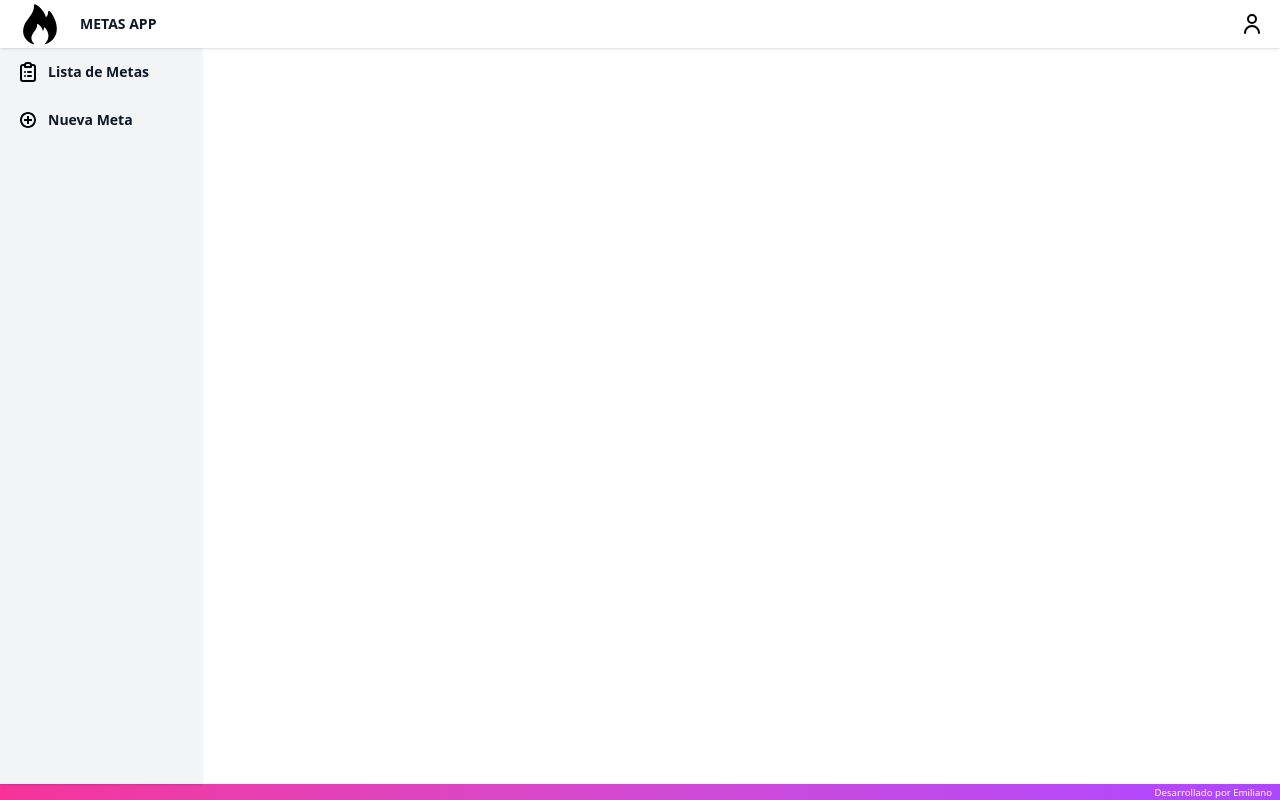
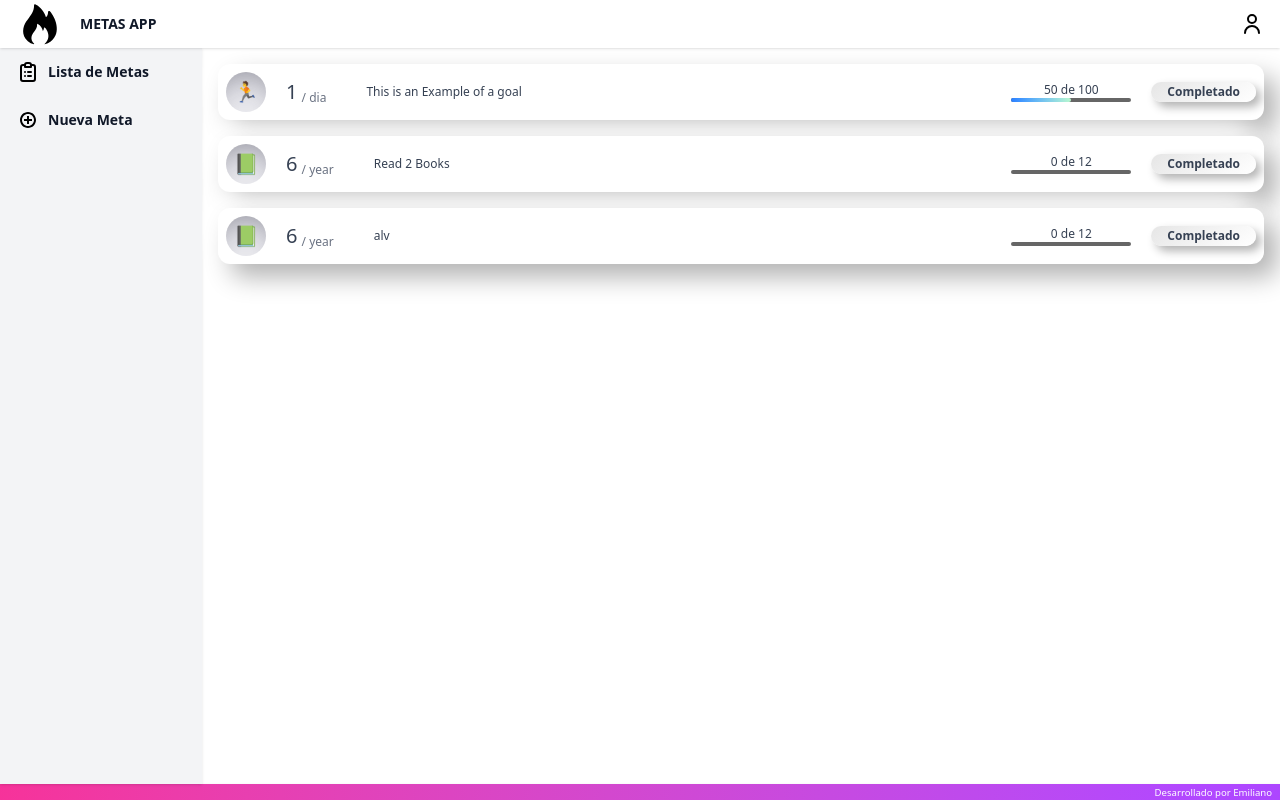
Before and after one commit to emilianoquintero/metas-app, a React (Vite) app: page /lista in a window 1280 px wide. Built offline with nearby package versions, Linux system fonts and the light colour scheme.

Commit message:
simulamos base de datos con jsons

```diff
--- /dev/null
+++ b/public/meta.json
@@ -0,0 +1,11 @@
+
+    {
+        "id": "2",
+        "detalles": "BACKEND",
+        "periodo": "year",
+        "eventos": 6,
+        "icono": "📗",
+        "meta": 12,
+        "plazo": "'2030-01-01'",
+        "completado": 0
+    }
--- /dev/null
+++ b/public/metas.json
@@ -0,0 +1,32 @@
+[
+    {
+        "id": "1",
+        "detalles": "This is an Example of a goal",
+        "periodo": "dia",
+        "eventos": 1,
+        "icono": "🏃",
+        "meta": 100,
+        "plazo": "'2030-01-01'",
+        "completado": 50
+    },
+    {
+        "id": "2",
+        "detalles": "Read 2 Books",
+        "periodo": "year",
+        "eventos": 6,
+        "icono": "📗",
+        "meta": 12,
+        "plazo": "'2030-01-01'",
+        "completado": 0
+    },
+    {
+        "id": "3",
+        "detalles": "alv",
+        "periodo": "year",
+        "eventos": 6,
+        "icono": "📗",
+        "meta": 12,
+        "plazo": "'2030-01-01'",
+        "completado": 0
+    }
+]
--- a/src/App.jsx
+++ b/src/App.jsx
@@ -5,8 +5,36 @@ import Lista from './components/lista/Lista'
 import Detalle from './components/nueva/Detalles'
 import NoEncontrado from './components/share/NoEncontrado'
 import Modal from './components/share/Modal'
+import { useContext, useEffect } from 'react'
+import { pedirMetas } from './services/Pedidos'
+import { Contexto } from './services/Memoria'
 
 function App() {
+
+  const [,enviar] = useContext(Contexto);
+
+  useEffect(() => {
+
+    async function fetchData() {
+
+        const metas = await pedirMetas();
+
+        enviar({ tipo: "colocar", metas });
+
+    }
+
+    fetchData();
+
+}, []);
+
+  // useEffect(() => {
+  //   async function fetchData() {
+  //     const metas = await pedirMetas();
+  //     enviar({ tipo: 'colocar', metas });
+  //   }
+  //   fetchData();
+  // }, []);
+
   return (
     <Routes>
       <Route path='/' element={<Layout></Layout>}>
--- a/src/components/nueva/Detalles.jsx
+++ b/src/components/nueva/Detalles.jsx
@@ -2,6 +2,7 @@ import { useEffect, useState, useContext } from 'react';
 import estilos from './Detalles.module.css'
 import { Contexto } from '../../services/Memoria';
 import { useNavigate, useParams } from 'react-router';
+import { actualizarMetas, borrarMeta, crearMeta } from '../../services/Pedidos';
 
 function Detalle() {
 
@@ -36,27 +37,30 @@ function Detalle() {
 
     const navegar = useNavigate();
 
-    const crear = () => {
+    const crear = async () => {
         if (Object.values(form).some(valor => !valor)) {
             alert('Es necesario completar todos los campos para crear una meta.');
             return;
         }
-        enviar({tipo: 'crear', meta: form});
+        const nuevaMeta = await crearMeta();
+        enviar({tipo: 'crear', meta: nuevaMeta});
         navegar('/lista');
     };
 
-    const actualizar = () => {
+    const actualizar = async () => {
         if ( form.completado > form.meta // Verificar si "completado" es mayor a "meta"
           ) {
             alert('Felicidades superaste tu meta, ahora toca crear una nueva.');
             return;
           }
-        enviar({ tipo : 'actualizar', meta: form});
+        const metaActualizada = await actualizarMetas();
+        enviar({ tipo : 'actualizar', meta: metaActualizada});
         navegar('/lista');
     };
 
-    const borrar = () => {
-        enviar({ tipo : 'borrar', id});
+    const borrar = async () => {
+        const idBorrado = await borrarMeta();
+        enviar({ tipo : 'borrar', id: idBorrado});
         navegar('/lista');
     };
 
--- a/src/services/Memoria.jsx
+++ b/src/services/Memoria.jsx
@@ -13,13 +13,18 @@ const listaMock = [
     },
 ];
 
-const memoria = localStorage.getItem('metas');
-const estadoInicial = memoria
-    ? JSON.parse(memoria)
-    : {
-    orden: [],
+// const memoria = localStorage.getItem('metas');
+// const estadoInicial = memoria
+//     ? JSON.parse(memoria)
+//     : {
+//     orden: [],
+//     objetos: {}
+// };
+
+const estadoInicial = {
+    orden : [],
     objetos: {}
-};
+}
 
 function reductor(estado, accion){
     switch(accion.tipo){
@@ -29,7 +34,7 @@ function reductor(estado, accion){
                 orden: metas.map(meta => meta.id),
                 objetos: metas.reduce((objeto, meta) => ({ ...objeto, [meta.id]: meta}), {})
             };
-            localStorage.setItem('metas', JSON.stringify(nuevoEstado));
+            // localStorage.setItem('metas', JSON.stringify(nuevoEstado));
             return nuevoEstado;
         };
         case 'actualizar':{
@@ -39,23 +44,32 @@ function reductor(estado, accion){
                 ...accion.meta
             };
             const nuevoEstado = { ...estado };
-            localStorage.setItem('metas', JSON.stringify(nuevoEstado));
+            // localStorage.setItem('metas', JSON.stringify(nuevoEstado));
             return nuevoEstado;
         };
-        case 'crear':{
-            const valores = Object.values(estado.objetos).map(objeto => objeto.id);
-            let id;
-            do {
-                id = String(Math.floor(Math.random() * 100)); // Generamos un nuevo ID como string
-              } while (valores.includes(id));
+        case 'crear': {
+            // const valores = Object.values(estado.objetos).map(objeto => objeto.id);
+            // let id;
+            // do {
+            //     id = String(Math.floor(Math.random() * 100));
+            //   } while (valores.includes(id));
+            // const nuevoEstado = {
+            //     orden: [...estado.orden, id],
+            //     objetos: {
+            //         ...estado.objetos,
+            //         [id]: {id, ...accion.meta}
+            //     }
+            // };
+
+            const id = accion.meta.id;
             const nuevoEstado = {
                 orden: [...estado.orden, id],
                 objetos: {
                     ...estado.objetos,
-                    [id]: {id, ...accion.meta}
+                    [id]: accion.meta
                 }
             };
-            localStorage.setItem('metas', JSON.stringify(nuevoEstado));
+            // localStorage.setItem('metas', JSON.stringify(nuevoEstado));
             return nuevoEstado;
         };
         case 'borrar':{
@@ -66,7 +80,7 @@ function reductor(estado, accion){
                 orden: nuevoOrden,
                 objetos:  estado.objetos
             };
-            localStorage.setItem('metas', JSON.stringify(nuevoEstado));
+            // localStorage.setItem('metas', JSON.stringify(nuevoEstado));
             return nuevoEstado;
         };
         default:
@@ -74,7 +88,7 @@ function reductor(estado, accion){
     }
 };
 
-reductor(estadoInicial, {tipo: 'colocar', metas: listaMock});
+// reductor(estadoInicial, {tipo: 'colocar', metas: listaMock});
 
 export const Contexto = createContext(null);
 
--- /dev/null
+++ b/src/services/Pedidos.jsx
@@ -0,0 +1,31 @@
+export async function pedirMetas() {
+    const response = await fetch('/metas.json');
+    const metas = await response.json();
+    return metas;
+}
+
+export async function pedirMeta() {
+    const response = await fetch('/meta.json');
+    const meta = await response.json();
+    return meta;
+}
+
+export async function crearMeta() {
+    const response = await fetch('/meta.json');
+    const metaCreada = await response.json();
+    return metaCreada;
+}
+
+export async function actualizarMetas() {
+    const response = await fetch('/meta.json');
+    const metaActualizada = await response.json();
+    console.log('Meta actualizada', metaActualizada);
+    return metaActualizada;
+}
+
+export async function borrarMeta() {
+    const response = await fetch('/meta.json');
+    const metaBorrada = await response.json();
+    console.log('Meta borrada', metaBorrada.id);
+    return metaBorrada.id;
+}
```
